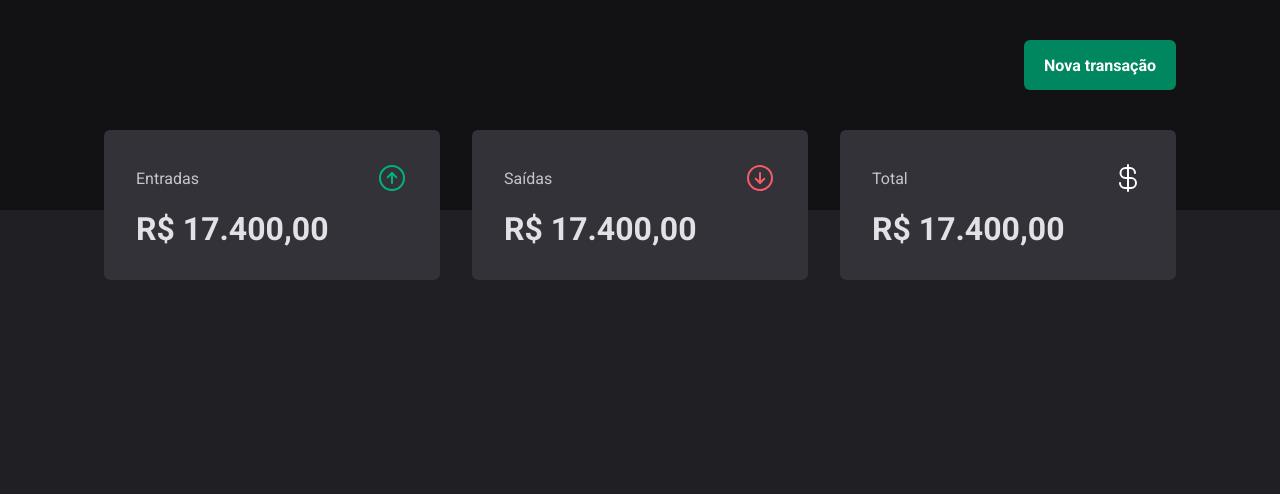
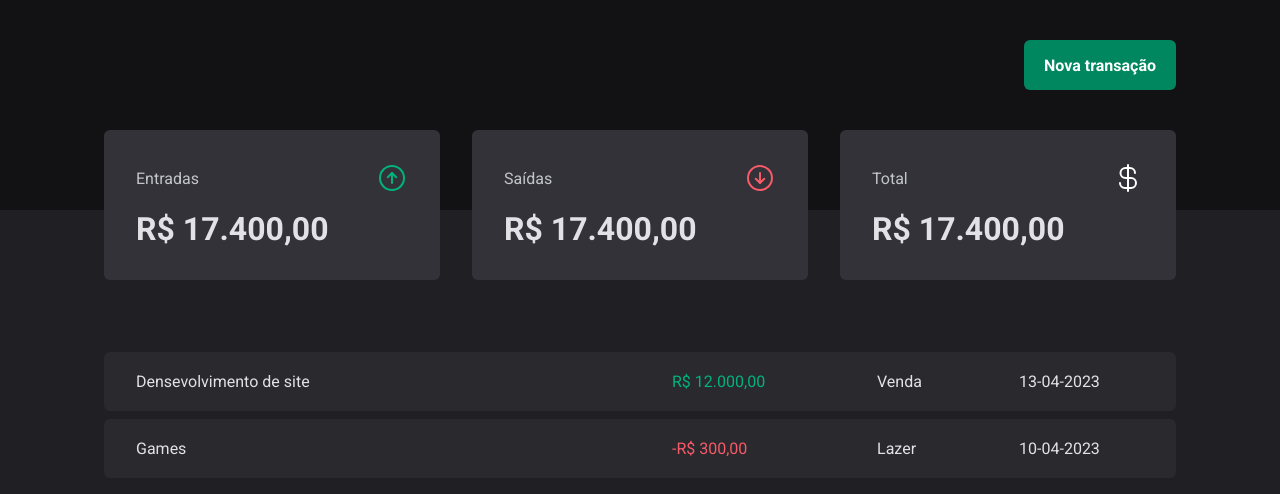
Before and after one commit to rdg-404/dt-money-api, a React (Vite) app: page / in a window 1280 px wide. Shown: the top 494 px of the page. Built offline with nearby package versions, Linux system fonts and the light colour scheme.

Commit message:
created table transactions

```diff
--- a/src/pages/Transactions/index.tsx
+++ b/src/pages/Transactions/index.tsx
@@ -1,11 +1,39 @@
 import { Header } from "../../components/Header";
 import { Summary } from "../../components/Summary";
+import { PriceHighLight, TransactionsContainer, TransactionsTable } from "./styles";
 
 export function Transations() {
   return(
     <div>
       <Header/>
       <Summary/>
+
+      <TransactionsContainer>
+        <TransactionsTable>
+          <tbody>
+            <tr>
+              <td width="50%">Densevolvimento de site</td>
+              <td>
+                <PriceHighLight variant="income">
+                  R$ 12.000,00
+                </PriceHighLight>
+              </td>
+              <td>Venda</td>
+              <td>13-04-2023</td>
+            </tr>
+            <tr>
+              <td width="50%">Games</td>
+              <td>
+                <PriceHighLight variant="outcome">
+                  -R$ 300,00
+                </PriceHighLight>
+              </td>
+              <td>Lazer</td>
+              <td>10-04-2023</td>
+            </tr>
+          </tbody>
+        </TransactionsTable>
+      </TransactionsContainer>
     </div>
   )
 }
--- a/src/pages/Transactions/styles.ts
+++ b/src/pages/Transactions/styles.ts
@@ -0,0 +1,40 @@
+import styled from "styled-components";
+
+export const TransactionsContainer = styled.main`
+  width: 100%;
+  max-width: 1120px;
+  margin: 4rem auto 0;
+  padding: 0 1.5rem;
+`;
+
+
+export const TransactionsTable = styled.table`
+  width: 100%;
+  border-collapse: separate;
+  border-spacing: 0 0.5rem;
+
+
+  td{
+    padding: 1.25rem 2rem;
+    background: ${props => props.theme["gray-700"]};
+
+    &:first-child {
+      border-top-left-radius: 6px;
+      border-bottom-left-radius: 6px;
+    }
+
+    &:last-child {
+      border-top-right-radius: 6px;
+      border-bottom-right-radius: 6px;
+    }
+  }
+`;
+
+interface PriceHighLightProps {
+  variant: "income" | "outcome"
+}
+
+
+export const PriceHighLight = styled.span<PriceHighLightProps>`
+  color: ${props => props.variant === "income" ? props.theme["green-300"] : props.theme["red-300"]};
+`
```
